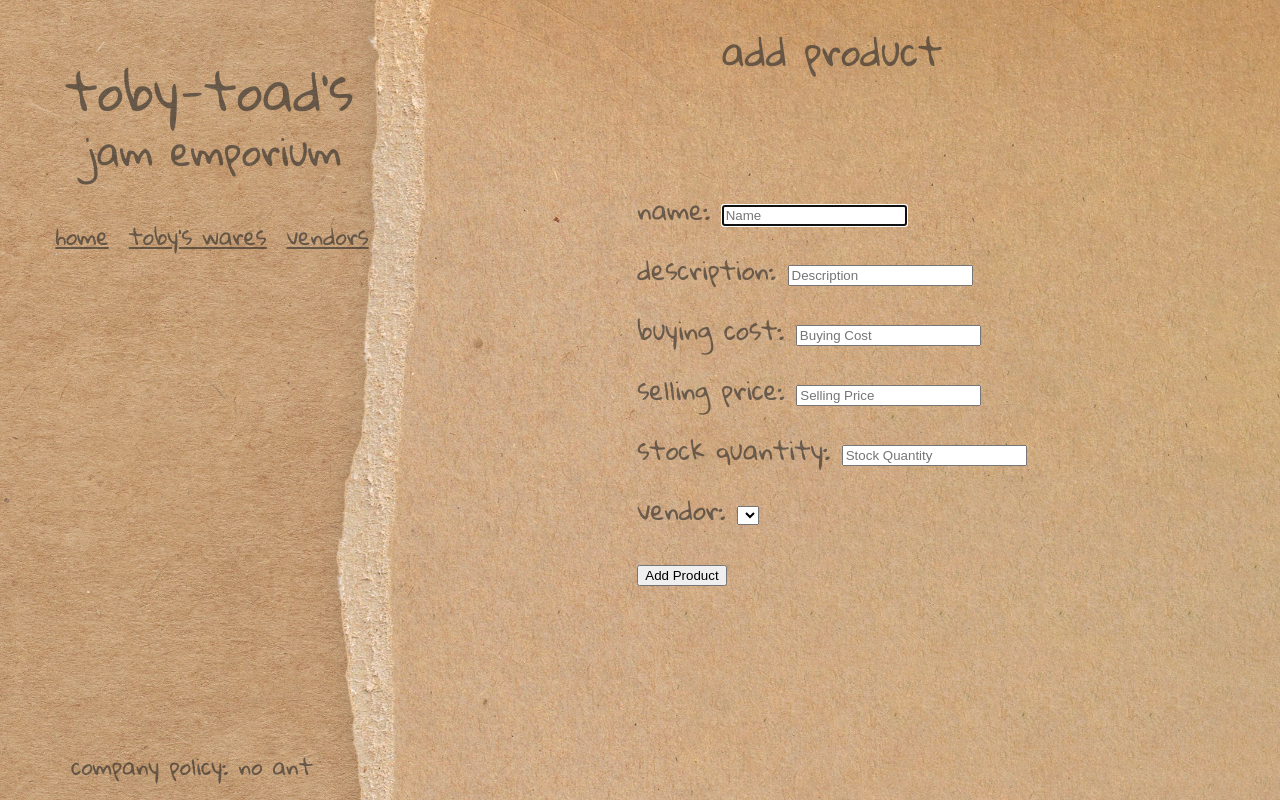
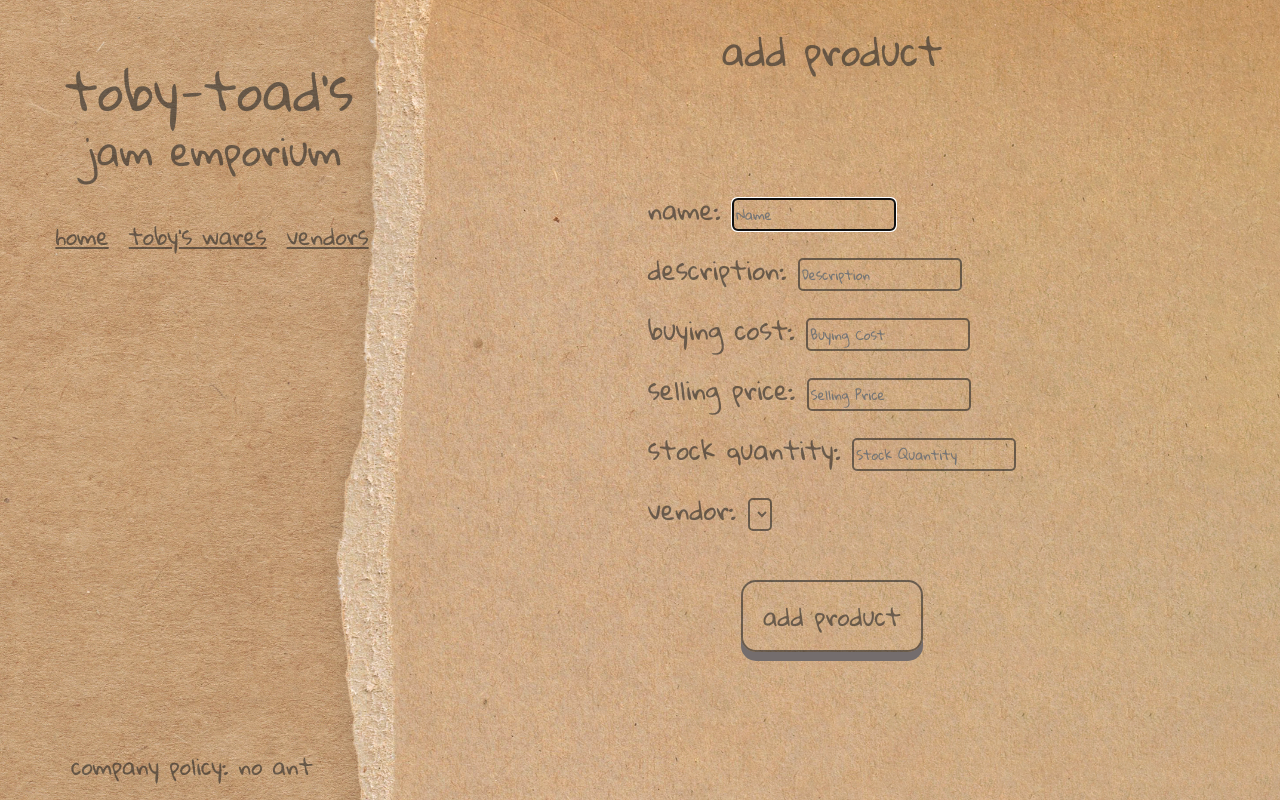
Before and after one commit to elizaholman/Jams-n-Such, a Flask app: page /products/new in a window 1280 px wide. Run offline with Flask 2, Linux system fonts and the light colour scheme; data that the repository does not hold is empty; some libraries are stand-ins or nearby versions.

Commit message:
forms css'd

```diff
--- a/jams_n_such/static/style.css
+++ b/jams_n_such/static/style.css
@@ -22,9 +22,6 @@
 
 
 .base_content {
-    display: grid;
-    grid-row-start: 1;
-    grid-column-start: 1;
     display: flex;
     justify-content: center;
 }
@@ -71,6 +68,7 @@
     line-height: 79px;
     text-transform: lowercase;
 }
+
 
 
 .link {
@@ -126,15 +124,17 @@
     line-height: 60px;
     text-transform: lowercase;
     color: rgba(39, 39, 39, 0.6);
+    height: 100vh;
 }
 
-
-.add_button > a {
-    position: bottom;
+.add {
     display: flex;
     justify-content: center;
+    align-items: end;
+}
+
+.add > a {
     color: rgba(39, 39, 39, 0.6);
-
 }
 
 
@@ -165,9 +165,44 @@
 }
 
 
-.buttons {
+.buttons_placement {
+    padding-top: 40px;
     display: flex;
     flex-direction: row;
     justify-content: center;
     gap: 20px;
 }
+
+.buttons {
+    display: inline-block;
+    padding: 10px 20px;
+    font-size: 24px;
+    font-family: "Gloria Hallelujah";
+    text-transform: lowercase;
+    cursor: pointer;
+    text-align: center;
+    text-decoration: none;
+    color:  rgba(39, 39, 39, 0.6);
+    background-color: transparent;
+    border: 2px solid rgba(39, 39, 39, 0.6);
+    border-radius: 15px;
+    box-shadow: 0 9px #746d6d;
+}
+
+.buttons:hover {
+    background-color: transparent
+}
+
+.buttons:active {
+    background-color: transparent;
+    box-shadow: 0 5px #545454;
+    transform: translateY(4px);
+}
+
+.input {
+    border: 2px solid rgba(39, 39, 39, 0.6);
+    background-color: transparent;
+    color: rgba(39, 39, 39, 0.6);
+    border-radius: 5px;
+    font-family: "Gloria Hallelujah";
+}
--- a/jams_n_such/templates/products/new.html
+++ b/jams_n_such/templates/products/new.html
@@ -8,39 +8,41 @@
     <form action="/products" method="post">
         <div>
             <label for="name">Name:</label>
-            <input type="text" id="name" name="name" placeholder="Name" required autofocus>
+            <input class="input" type="text" id="name" name="name" placeholder="Name" required autofocus>
         </div>
 
         <div>
             <label for="description">Description:</label>
-            <input type="text" id="description" name="description" placeholder="Description" required>
+            <input class="input" type="text" id="description" name="description" placeholder="Description" required>
         </div>
 
         <div>
             <label for="buying_price">Buying Cost:</label>
-            <input type="text" id="buying_price" name="buying_price" placeholder="Buying Cost" required>
+            <input class="input" type="text" id="buying_price" name="buying_price" placeholder="Buying Cost" required>
         </div>
 
         <div>
             <label for="selling_price">Selling Price:</label>
-            <input type="text" id="selling_price" name="selling_price" placeholder="Selling Price" required>
+            <input class="input" type="text" id="selling_price" name="selling_price" placeholder="Selling Price" required>
         </div>
 
         <div>
             <label for="stock_quantity">Stock Quantity:</label>
-            <input type="text" id="stock_quantity" name="stock_quantity" placeholder="Stock Quantity" required>
+            <input class="input" type="text" id="stock_quantity" name="stock_quantity" placeholder="Stock Quantity" required>
         </div>
 
         <div>
             <label for="vendor">Vendor:</label>
-            <select id="vendor" name="vendor_id">
+            <select class="input" id="vendor" name="vendor_id">
                 {% for vendor in all_vendors %}
                 <option value= "{{vendor.id}}"> {{vendor.first_name}} {{vendor.last_name}} </option>
                 {% endfor %}
             </select>
         </div>
 
-            <button type="submit">Add Product</button>
+        <div class="buttons_placement">
+            <button class="buttons" type="submit">Add Product</button>
+        </div>
     </form>
 </div>
 
--- a/jams_n_such/templates/vendors/index.html
+++ b/jams_n_such/templates/vendors/index.html
@@ -21,11 +21,11 @@
 
     <br>
 
-    <div class="add_button">
+    <div class="add">
         <a href="/vendors/new">
-            <div>
+            <button class="buttons">
                 Add Vendor
-            </div>
+            </button>
         </a>
     </div>
 
--- a/jams_n_such/templates/vendors/show.html
+++ b/jams_n_such/templates/vendors/show.html
@@ -7,16 +7,16 @@
     {{vendor.first_name}} {{vendor.last_name}}
     </div>
 
-    <div class="buttons">
+    <div class="buttons_placement">
         <a href="/vendors/{{vendor.id}}/edit">
-            <button>
+            <button class="buttons">
                 Update info
             </button>
         </a>
 
             <div>
                 <form action="/vendors/{{vendor.id}}/delete" method="POST">
-                    <button>Fire</button>
+                    <button class="buttons">Fire</button>
                 </form>
             </div>
         </div>
```
Also changed, not shown: jams_n_such/templates/products/edit.html (+9 -7 lines), jams_n_such/templates/products/index.html (+5 -2 lines), jams_n_such/templates/products/show.html (+10 -10 lines), jams_n_such/templates/vendors/edit.html (+5 -4 lines), jams_n_such/templates/vendors/new.html (+5 -3 lines).
